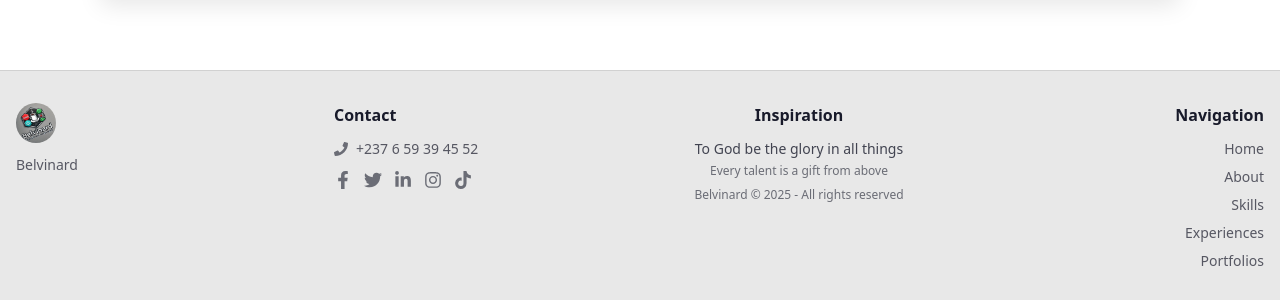
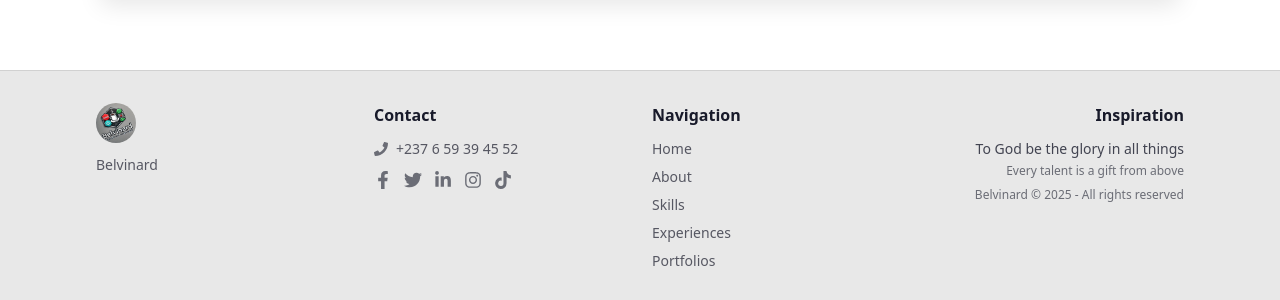
Before and after one commit to belvip/resumewebsite, a React (Vite) app: page / in a window 1280 px wide. Shown: the part 597-897 px from the top of the page. Built offline with nearby package versions, Linux system fonts and the light colour scheme.

Commit message:
Footer position changes

```diff
--- a/src/components/Footer.jsx
+++ b/src/components/Footer.jsx
@@ -8,8 +8,8 @@ const Footer = () => {
     const currentYear = new Date().getFullYear();
 
     return (
-        <footer className="bg-base-200 border-t border-base-300 mt-auto">
-            <div className="max-w-7xl mx-auto px-4 py-8">
+        <footer className="bg-base-200 border-t border-base-300 mt-auto py-8">
+            <div className="align-element">
                 <div className="grid grid-cols-1 md:grid-cols-2 lg:grid-cols-4 gap-6 items-start">
                     {/* Left - Logo */}
                     <div className="text-center md:text-left">
@@ -55,8 +55,20 @@ const Footer = () => {
                         </div>
                     </div>
 
-                    {/* About Section */}
-                    <div className="text-center">
+                    {/* Navigation Links */}
+                    <div className="text-center md:text-left">
+                        <h3 className="font-semibold text-base-content mb-3">{t('navigation')}</h3>
+                        <nav className="flex flex-col space-y-2">
+                            <Link to="/" className="text-base-content/70 hover:text-base-content hover:translate-x-1 text-sm transition-all duration-200">{t('home')}</Link>
+                            <Link to="/about" className="text-base-content/70 hover:text-base-content hover:translate-x-1 text-sm transition-all duration-200">{t('about')}</Link>
+                            <Link to="/skills" className="text-base-content/70 hover:text-base-content hover:translate-x-1 text-sm transition-all duration-200">{t('skills')}</Link>
+                            <Link to="/experiences" className="text-base-content/70 hover:text-base-content hover:translate-x-1 text-sm transition-all duration-200">{t('experiences')}</Link>
+                            <Link to="/portfolios" className="text-base-content/70 hover:text-base-content hover:translate-x-1 text-sm transition-all duration-200">{t('portfolios')}</Link>
+                        </nav>
+                    </div>
+
+                    {/* Inspiration Section */}
+                    <div className="text-center md:text-right">
                         <h3 className="font-semibold text-base-content mb-3">{t('inspiration')}</h3>
                         <p className="text-base-content/80 text-sm">
                             {t('footerMessage')}
@@ -68,18 +80,6 @@ const Footer = () => {
                             Belvinard © {currentYear} - {t('allRightsReserved')}
                         </p>
                     </div>
-
-                    {/* Navigation Links */}
-                    <div className="text-center md:text-right">
-                        <h3 className="font-semibold text-base-content mb-3">{t('navigation')}</h3>
-                        <nav className="flex flex-col space-y-2">
-                            <Link to="/" className="text-base-content/70 hover:text-base-content hover:translate-x-1 text-sm transition-all duration-200">{t('home')}</Link>
-                            <Link to="/about" className="text-base-content/70 hover:text-base-content hover:translate-x-1 text-sm transition-all duration-200">{t('about')}</Link>
-                            <Link to="/skills" className="text-base-content/70 hover:text-base-content hover:translate-x-1 text-sm transition-all duration-200">{t('skills')}</Link>
-                            <Link to="/experiences" className="text-base-content/70 hover:text-base-content hover:translate-x-1 text-sm transition-all duration-200">{t('experiences')}</Link>
-                            <Link to="/portfolios" className="text-base-content/70 hover:text-base-content hover:translate-x-1 text-sm transition-all duration-200">{t('portfolios')}</Link>
-                        </nav>
-                    </div>
                 </div>
             </div>
         </footer>
```
